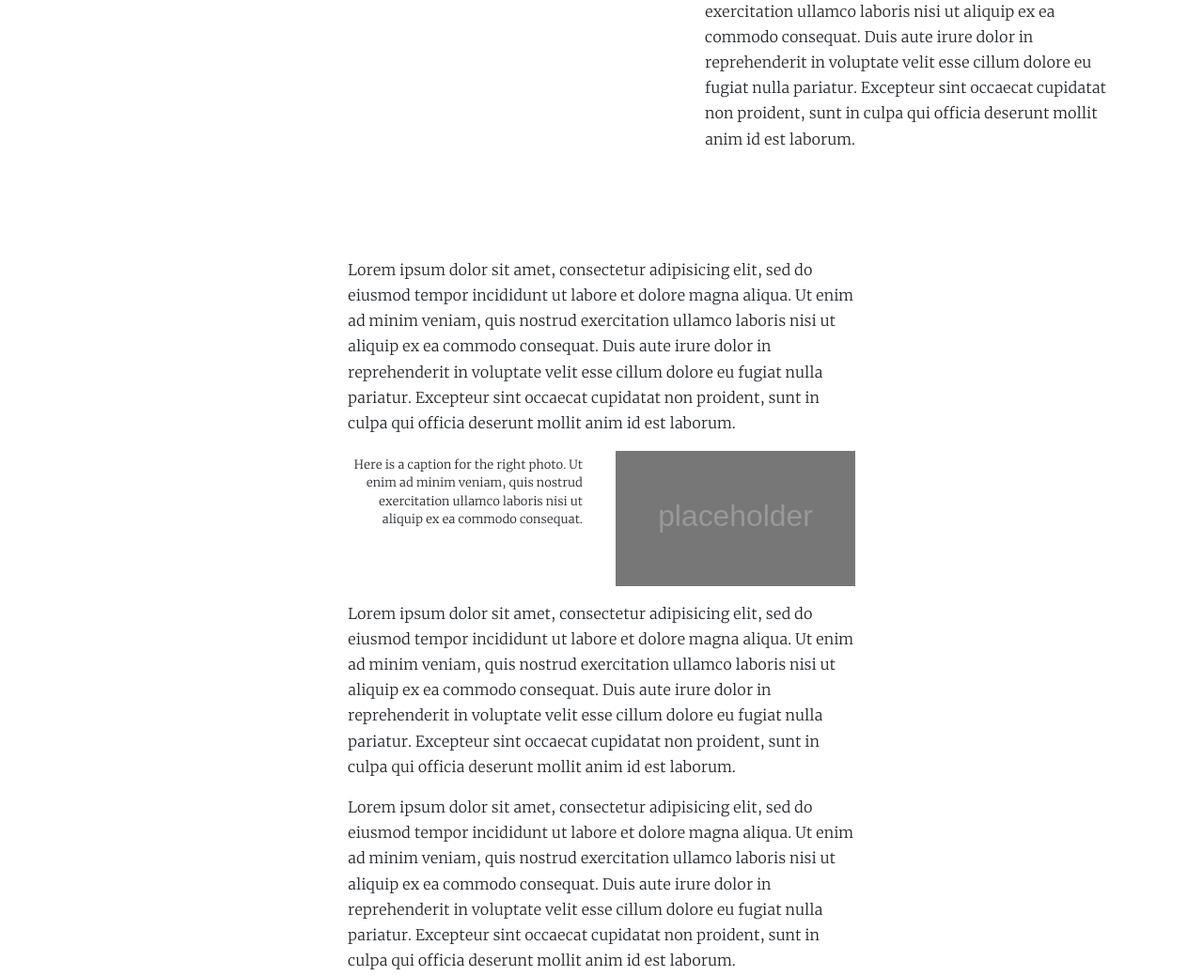
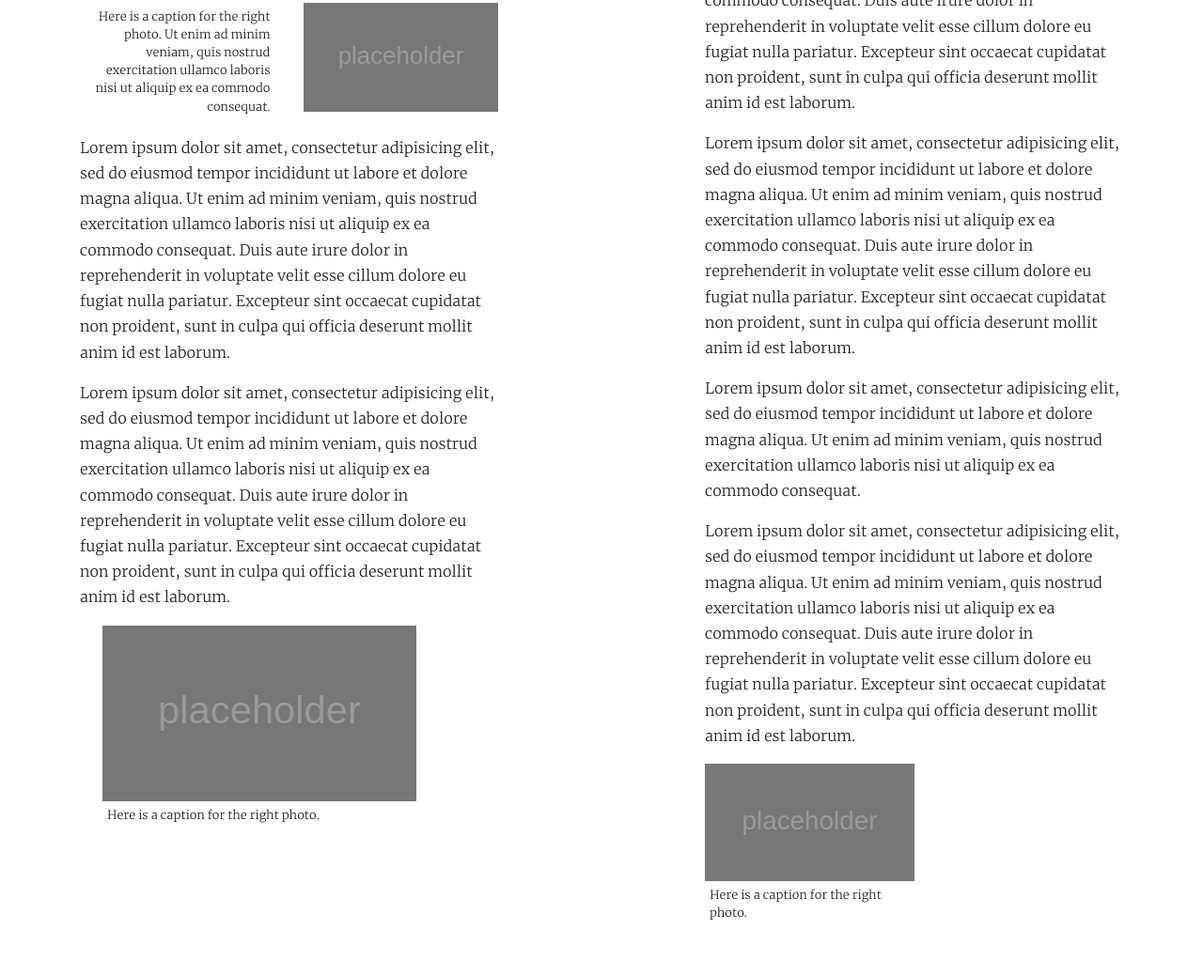
Before and after one commit to christiancollins196/Incarceration, a website: page index.html in a window 1280 px wide. Shown: the part 1527-2566 px from the top of the page at 94% size. Drawn offline with Linux system fonts and the light colour scheme; a web font is replaced by a local one.

Commit message:
Longer columns

```diff
--- a/index.html
+++ b/index.html
@@ -105,14 +105,9 @@
         <div class="col-5 col-sm-5 col-md-5 col-lg-5
                     ">
 
-          <h2>Lorem ipsum dolor sit amet</h2>
+          <h2>COUNTY</h2>
 
-          <p>Lorem ipsum dolor sit amet, consectetur adipisicing elit, sed do eiusmod
-          tempor incididunt ut labore et dolore magna aliqua. Ut enim ad minim veniam,
-          quis nostrud exercitation ullamco laboris nisi ut aliquip ex ea commodo
-          consequat. Duis aute irure dolor in reprehenderit in voluptate velit esse
-          cillum dolore eu fugiat nulla pariatur. Excepteur sint occaecat cupidatat non
-          proident, sunt in culpa qui officia deserunt mollit anim id est laborum.</p>
+           <p>Each year, California provides millions in funding to state counties' probation departments.</p>
 
           <p>Lorem ipsum dolor sit amet, consectetur adipisicing elit, sed do eiusmod
           tempor incididunt ut labore et dolore magna aliqua. Ut enim ad minim veniam,
@@ -126,16 +121,58 @@
           <p class="collapse border" id="document-1">
             <img src="https://i.postimg.cc/P5dmyYpK/document.png" class="img-fluid d-block" alt="document">
           </p>
+
+         <p>Lorem ipsum dolor sit amet, consectetur adipisicing elit, sed do eiusmod
+          tempor incididunt ut labore et dolore magna aliqua. Ut enim ad minim veniam,
+          quis nostrud exercitation ullamco laboris nisi ut aliquip ex ea commodo
+          consequat. Duis aute irure dolor in reprehenderit in voluptate velit esse
+          cillum dolore eu fugiat nulla pariatur. Excepteur sint occaecat cupidatat non
+          proident, sunt in culpa qui officia deserunt mollit anim id est laborum.</p>
+
+
+          <!-- right justified photo, adjusts back for mobile -->
+          <figure class="row justify-content-end">
+            <div class="col-12 col-sm-6 order-sm-1 order-2">
+              <figcaption class="text-sm-right">Here is a caption for the right photo. Ut enim ad minim veniam, quis nostrud exercitation ullamco laboris nisi ut aliquip ex ea commodo consequat.  </figcaption>
+            </div>
+            <div class="col-12 col-sm-6 order-sm-2 order-1">
+                <img src="assets/placeholder.svg" class="img-fluid d-block">
+            </div>
+          </figure>
+
+        <p>Lorem ipsum dolor sit amet, consectetur adipisicing elit,     sed do eiusmod tempor incididunt ut labore et dolore magna     aliqua. Ut enim ad minim veniam,
+          quis nostrud exercitation ullamco laboris nisi ut aliquip ex ea commodo
+          consequat. Duis aute irure dolor in reprehenderit in voluptate velit esse
+          cillum dolore eu fugiat nulla pariatur. Excepteur sint occaecat cupidatat non
+          proident, sunt in culpa qui officia deserunt mollit anim id est laborum.</p>
+
+          <p>Lorem ipsum dolor sit amet, consectetur adipisicing elit, sed do eiusmod
+          tempor incididunt ut labore et dolore magna aliqua. Ut enim ad minim veniam,
+          quis nostrud exercitation ullamco laboris nisi ut aliquip ex ea commodo
+          consequat. Duis aute irure dolor in reprehenderit in voluptate velit esse
+          cillum dolore eu fugiat nulla pariatur. Excepteur sint occaecat cupidatat non
+          proident, sunt in culpa qui officia deserunt mollit anim id est laborum.</p>
+
+          <!-- align right photo with text wrap -->
+          <div class="w-75 ml-4 float-left pull-left">
+            <figure>
+              <img src="assets/placeholder.svg" class="img-fluid d-block">
+              <figcaption>Here is a caption for the right photo. </figcaption>
+            </figure>
+          </div>
+
         </div><!-- closes .row.justify-content-left -->
+
 
         <div class="col-2 col-sm-2 col-md-2 col-lg-2">
 
         </div>
 
+
         <div class="col-5 col-sm-5 col-md-5 col-lg-5
                     ">
 
-          <h2>Lorem ipsum dolor sit amet</h2>
+          <h2>COMMUNTY</h2>
 
           <p>Lorem ipsum dolor sit amet, consectetur adipisicing elit, sed do eiusmod
           tempor incididunt ut labore et dolore magna aliqua. Ut enim ad minim veniam,
@@ -146,7 +183,8 @@
 
           <!-- video embed -->
           <div class="embed-responsive embed-responsive-16by9">
-            <iframe class="embed-responsive-item" src="https://player.vimeo.com/video/268080687" width="640" height="360" frameborder="0" allow="fullscreen" allowfullscreen></iframe>
+           <iframe src="https://player.vimeo.com/video/334195327" width="640" height="360" frameborder="0" allow="autoplay; fullscreen" allowfullscreen> </iframe>
+
           </div>
 
           <p>Lorem ipsum dolor sit amet, consectetur adipisicing elit, sed do eiusmod
@@ -155,6 +193,34 @@
           consequat. Duis aute irure dolor in reprehenderit in voluptate velit esse
           cillum dolore eu fugiat nulla pariatur. Excepteur sint occaecat cupidatat non
           proident, sunt in culpa qui officia deserunt mollit anim id est laborum.</p>
+
+          <p>Lorem ipsum dolor sit amet, consectetur adipisicing elit,        sed do eiusmod
+          tempor incididunt ut labore et dolore magna aliqua. Ut enim ad minim veniam,
+          quis nostrud exercitation ullamco laboris nisi ut aliquip ex ea commodo
+          consequat. Duis aute irure dolor in reprehenderit in voluptate velit esse
+          cillum dolore eu fugiat nulla pariatur. Excepteur sint occaecat cupidatat non
+          proident, sunt in culpa qui officia deserunt mollit anim id est laborum.</p>
+
+          <p>Lorem ipsum dolor sit amet, consectetur adipisicing elit, sed do eiusmod
+          tempor incididunt ut labore et dolore magna aliqua. Ut enim ad minim veniam,
+          quis nostrud exercitation ullamco laboris nisi ut aliquip ex ea commodo
+          consequat. </p>
+
+          <p>Lorem ipsum dolor sit amet, consectetur adipisicing elit, sed do eiusmod
+          tempor incididunt ut labore et dolore magna aliqua. Ut enim ad minim veniam,
+          quis nostrud exercitation ullamco laboris nisi ut aliquip ex ea commodo
+          consequat. Duis aute irure dolor in reprehenderit in voluptate velit esse
+          cillum dolore eu fugiat nulla pariatur. Excepteur sint occaecat cupidatat non
+          proident, sunt in culpa qui officia deserunt mollit anim id est laborum.</p>
+
+
+          <!-- align left photo with text wrap -->
+          <div class="w-50 mr-4 float-left">
+            <figure>
+              <img src="assets/placeholder.svg" class="img-fluid d-block">
+              <figcaption>Here is a caption for the right photo. </figcaption>
+            </figure>
+          </div>
 
 
 
```
